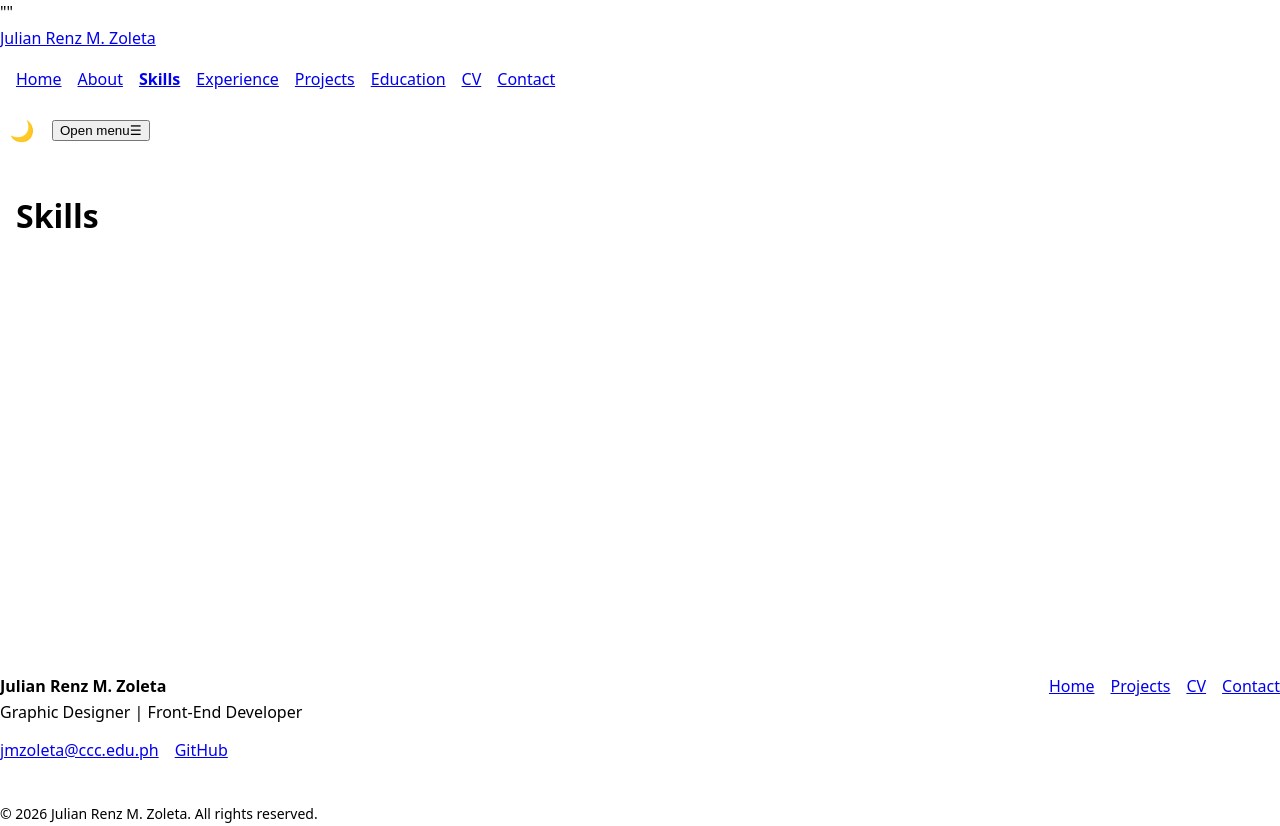
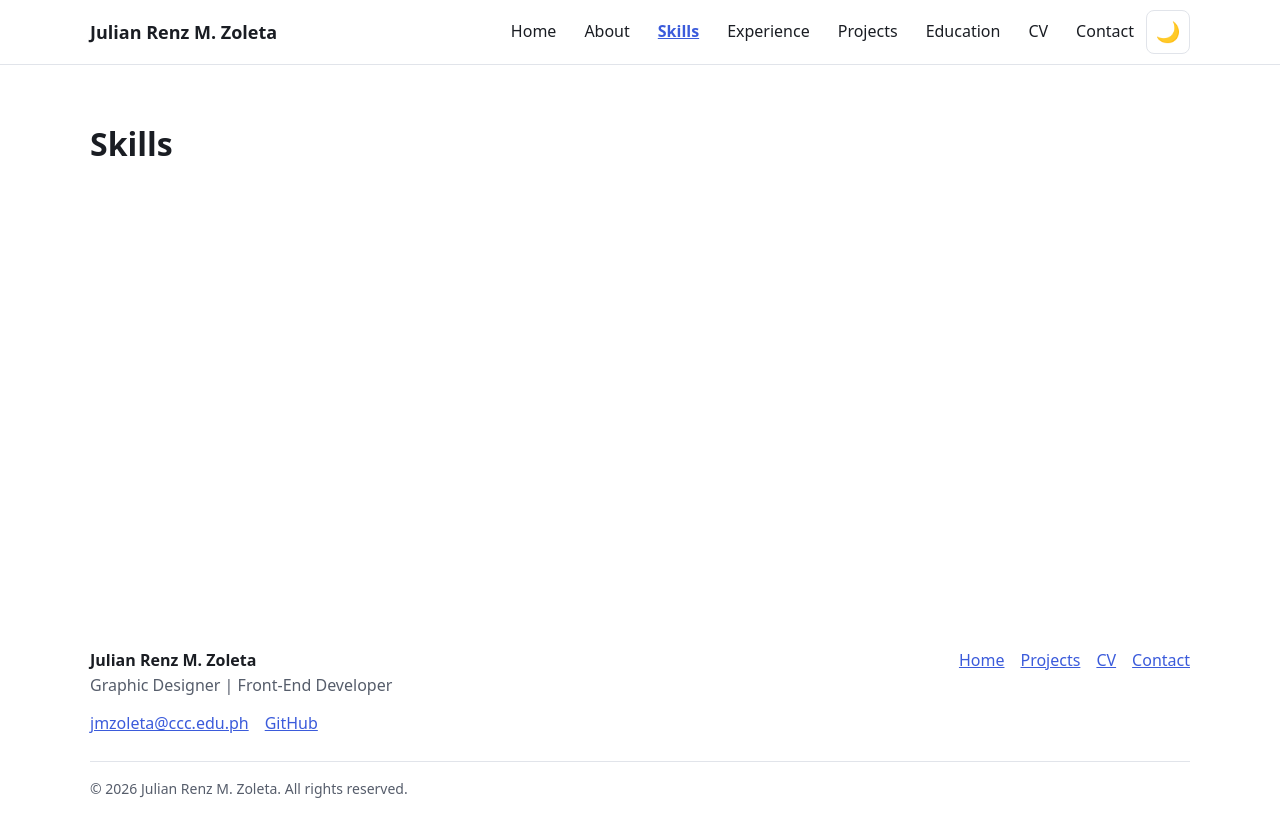
Before and after one commit to ralphbishop/cousin-portfolio, a React (Vite) app in the folder cousin-portfolio/: page /skills in a window 1280 px wide. After the commit the page ends 800 px from the top, so only its background shows below. Built offline with nearby package versions, Linux system fonts and the light colour scheme.

Commit message:
Fix navbar and dark mode CSS

```diff
--- a/cousin-portfolio/index.html
+++ b/cousin-portfolio/index.html
@@ -4,7 +4,7 @@
     <meta charset="UTF-8" />
     <link rel="icon" type="image/svg+xml" href="/favicon.svg" />
     <meta name="viewport" content="width=device-width, initial-scale=1.0" />
-    <script src="/theme-init.js"></script>""
+    <script src=/theme-init.js></script>
     <title>cousin-portfolio</title>
   </head>
   <body>
--- a/cousin-portfolio/src/components/Layout.jsx
+++ b/cousin-portfolio/src/components/Layout.jsx
@@ -6,7 +6,7 @@ export default function Layout() {
     return (
         <div className="app-shell">
             <Navbar />
-            <main>
+            <main className="container">
                 <Outlet />
             </main>
             <Footer />
--- a/cousin-portfolio/src/index.css
+++ b/cousin-portfolio/src/index.css
@@ -1,4 +1,3 @@
-*,
 *,
 *::before,
 *::after {
@@ -7,8 +6,36 @@
 
 body {
   margin: 0;
-  font-family: 'system-ui', sans-serif;
+  font-family: 'system-ui', -apple-system, 'Segoe UI', Roboto, sans-serif;
   line-height: 1.6;
+  color: var(--text);
+  background: var(--bg);
+}
+
+a {
+  color: var(--accent);
+}
+
+::focus-visible {
+  outline: 3px solid var(--accent);
+  outline-offset: 2px;
+}
+
+.container {
+  width: min(100% - 2rem, var(--max-width));
+  margin-inline: auto;
+}
+
+.sr-only {
+  position: absolute;
+  width: 1px;
+  height: 1px;
+  margin: -1px;
+  padding: 0;
+  overflow: hidden;
+  clip: rect(0, 0, 0, 0);
+  white-space: nowrap;
+  border: 0;
 }
 
 nav ul {
@@ -26,9 +53,91 @@ nav a.active {
 }
 
 main {
-  padding: 1rem;
+  padding-block: 2rem;
 }
 
+.main-nav {
+  display: none;
+  position: absolute;
+  top: 100%;
+  left: 0;
+  right: 0;
+  background: var(--bg);
+  border-bottom: 1px solid var(--border);
+}
+
+.main-nav.open {
+  display: block;
+}
+
+.main-nav ul {
+  display: flex;
+  flex-direction: column;
+  margin: 0;
+  padding: 0.5rem  0;
+  list-style: none;
+}
+
+.main-nav a {
+  display: block;
+  padding: 0.75rem 1rem;
+  color: var(--text);
+  text-decoration: none;
+}
+
+.main-nav a:hover {
+  background: var(--surface);
+}
+
+.main-nav a.active {
+  color: var(--accent);
+  font-weight: 600;
+}
+
+.site-header {
+  position: sticky;
+  top: 0;
+  z-index: 10;
+  background: var(--bg);
+  border-bottom: 1px solid var(--border);
+}
+
+.header-inner {
+  display: flex;
+  align-items: center;
+  justify-content: space-between;
+  min-height: 4rem;
+}
+
+.brand {
+  color: var(--text);
+  font-size: 1.125rem;
+  font-weight: 700;
+  text-decoration: none;
+}
+
+.header-actions {
+  display: flex;
+  align-items: center;
+  gap: 0.5rem;
+}
+
+.menu-toggle,
+.theme-toggle {
+  width: 2.75rem;
+  height: 2.75rem;
+  font-size: 1.25rem;
+  color: var(--text);
+  background: none;
+  border: 1px solid var(--border);
+  border-radius: var(--radius);
+  cursor: pointer;
+}
+
+.menu-toggle:hover,
+.theme-toggle:hover {
+  background: var(--surface);
+}
 
 .app-shell {
   display: flex;
@@ -93,12 +202,52 @@ main {
   }
 }
 
+@media (min-width: 900px) {
+  .menu-toggle {
+    display: none;
+  }
+
+  .main-nav {
+    display: block;
+    position: static;
+    margin-left: auto;
+    background: transparent;
+    border: 0;
+  }
+
+  .main-nav ul {
+    flex-direction: row;
+    gap: 0.25rem;
+    padding: 0;
+  }
+
+  .main-nav a {
+    padding: 0.5rem 0.75rem;
+    border-radius: var(--radius);
+  }
+
+
+}
+
 :root {
   color-scheme: light;
+
+  --bg: #ffffff;
+  --surface: #f4f5f8;
+  --text: #1a1d23;
+  --muted: #565d6b;
+  --border: #e1e4ea;
+  --accent: #3b5bdb;
+  --accent-contrast: #ffffff;
+
+  --radius: 0.5rem;
+  --max-width: 1100px;
+
 }
 
 :root [data-theme='dark'] {
   color-scheme: dark;
+
   --bg: #0f1218;
   --surface: #181c25;
   --text: #e8eaf0;
@@ -129,9 +278,3 @@ main {
 .menu-toggle:hover {
   background: var(--surface);
 }
-
-@media (min-width: 900px) {
-  main-nav {
-    margin-left: auto;
-  }
-}
```
